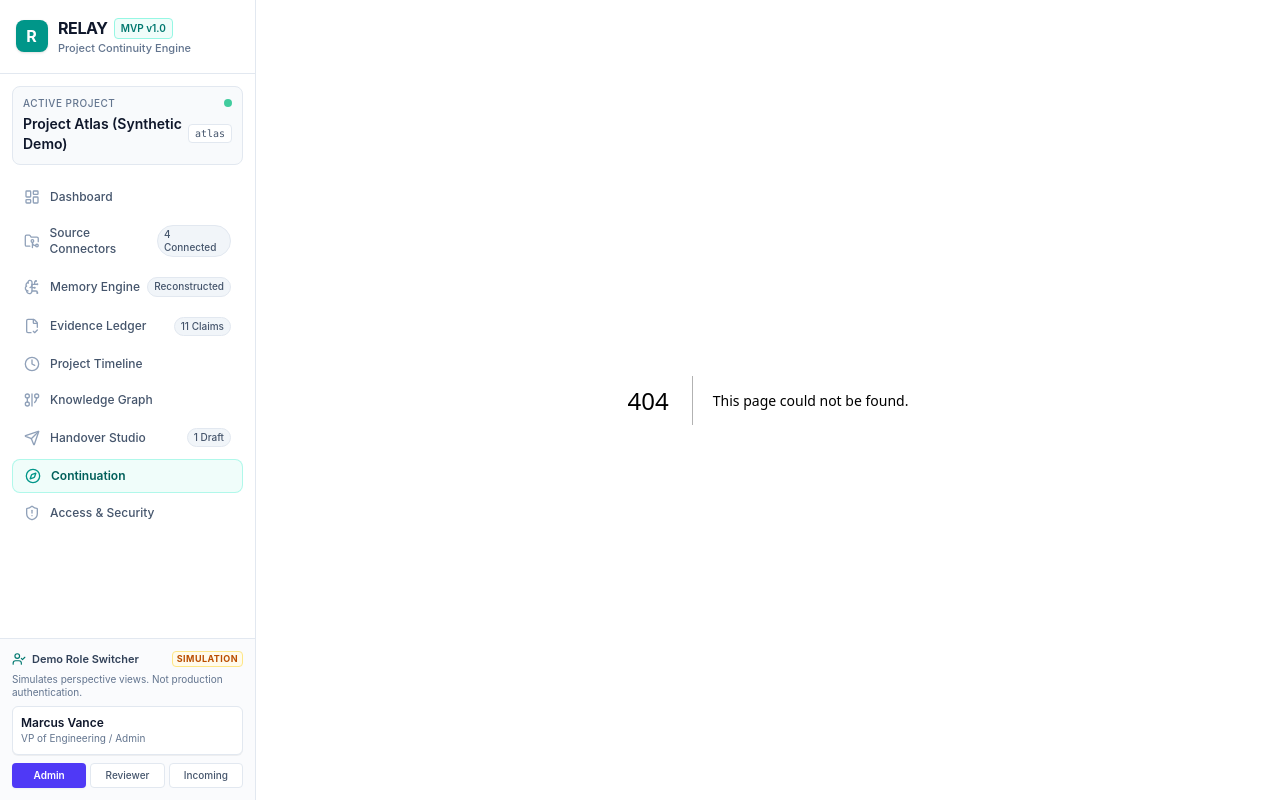
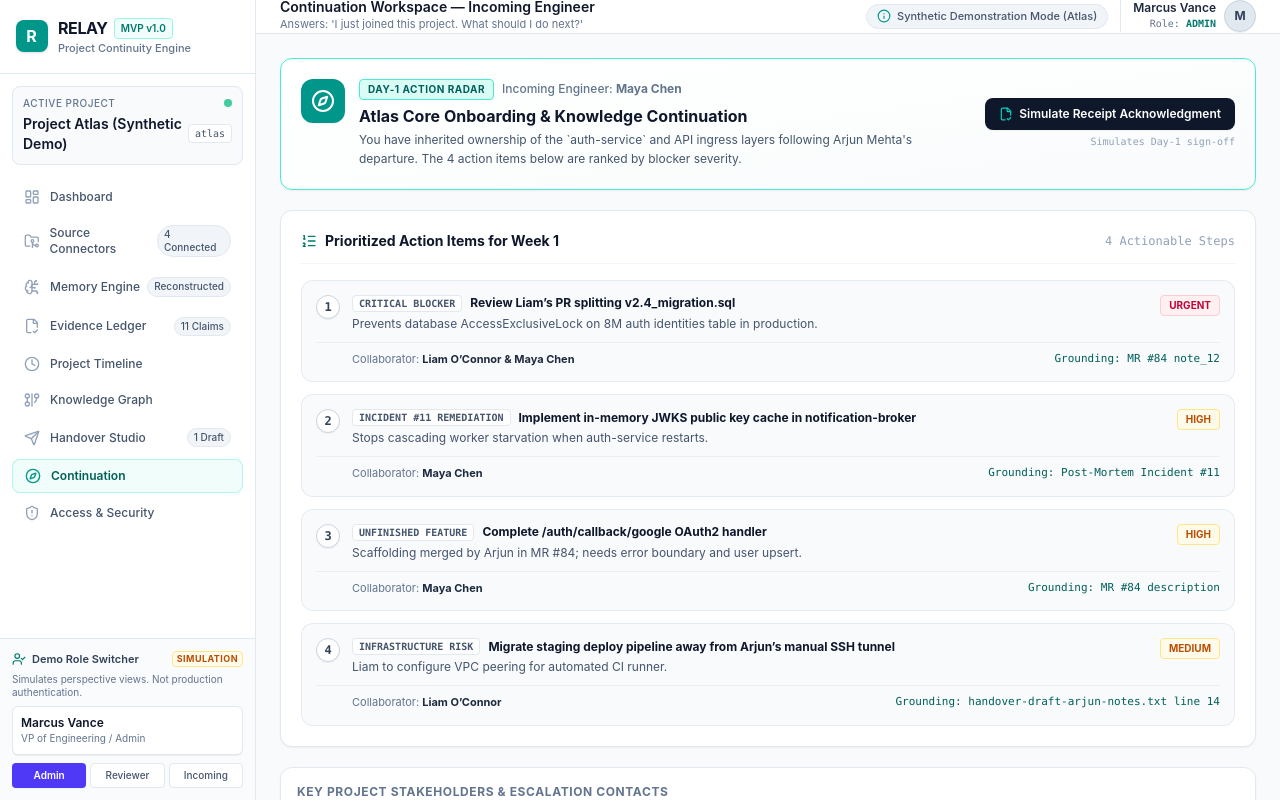
Before and after one commit to CjWrits/Relay, a Next.js app: page /continuation in a window 1280 px wide. Before the commit this address had no page. Built offline with nearby package versions, Linux system fonts and the light colour scheme.

Commit message:
feat(continuation): implement Maya Chen Day-1 Continuation Hub and Action Radar

```diff
--- /dev/null
+++ b/src/app/continuation/page.tsx
@@ -0,0 +1,196 @@
+'use client';
+
+import React, { useState } from 'react';
+import { Header } from '@/components/layout/Header';
+import {
+  ATLAS_TASKS,
+  ATLAS_DECISIONS,
+  ATLAS_RISKS,
+  ATLAS_PEOPLE,
+} from '@/data/mockAtlasData';
+import { useRelay } from '@/context/RelayContext';
+import {
+  Compass,
+  CheckCircle2,
+  AlertTriangle,
+  ArrowRight,
+  ShieldCheck,
+  User,
+  ExternalLink,
+  ListOrdered,
+  FileCheck2,
+} from 'lucide-react';
+
+export default function ContinuationWorkspacePage() {
+  const { currentUser, currentRole } = useRelay();
+  const [acknowledged, setAcknowledged] = useState(false);
+
+  const prioritizedTasks = [
+    {
+      step: 1,
+      title: 'Review Liam’s PR splitting v2.4_migration.sql',
+      tag: 'CRITICAL BLOCKER',
+      reason: 'Prevents database AccessExclusiveLock on 8M auth identities table in production.',
+      assignedTo: 'Liam O’Connor & Maya Chen',
+      evidence: 'MR #84 note_12',
+      status: 'URGENT',
+    },
+    {
+      step: 2,
+      title: 'Implement in-memory JWKS public key cache in notification-broker',
+      tag: 'INCIDENT #11 REMEDIATION',
+      reason: 'Stops cascading worker starvation when auth-service restarts.',
+      assignedTo: 'Maya Chen',
+      evidence: 'Post-Mortem Incident #11',
+      status: 'HIGH',
+    },
+    {
+      step: 3,
+      title: 'Complete /auth/callback/google OAuth2 handler',
+      tag: 'UNFINISHED FEATURE',
+      reason: 'Scaffolding merged by Arjun in MR #84; needs error boundary and user upsert.',
+      assignedTo: 'Maya Chen',
+      evidence: 'MR #84 description',
+      status: 'HIGH',
+    },
+    {
+      step: 4,
+      title: 'Migrate staging deploy pipeline away from Arjun’s manual SSH tunnel',
+      tag: 'INFRASTRUCTURE RISK',
+      reason: 'Liam to configure VPC peering for automated CI runner.',
+      assignedTo: 'Liam O’Connor',
+      evidence: 'handover-draft-arjun-notes.txt line 14',
+      status: 'MEDIUM',
+    },
+  ];
+
+  return (
+    <div className="flex-1 flex flex-col min-h-screen bg-slate-50">
+      <Header
+        title="Continuation Workspace — Incoming Engineer"
+        subtitle="Answers: 'I just joined this project. What should I do next?'"
+      />
+
+      <main className="p-6 max-w-7xl w-full mx-auto space-y-5">
+        {/* Day 1 Focus Hero Card */}
+        <div className="bg-white border border-teal-300 rounded-xl p-5 shadow-xs bg-gradient-to-br from-white via-teal-50/20 to-slate-50">
+          <div className="flex flex-col md:flex-row md:items-center justify-between gap-4">
+            <div className="flex items-start gap-3.5">
+              <div className="w-11 h-11 rounded-xl bg-teal-600 flex items-center justify-center text-white shrink-0 shadow-xs">
+                <Compass className="w-6 h-6" />
+              </div>
+              <div>
+                <div className="flex items-center gap-2">
+                  <span className="text-[10px] font-bold uppercase tracking-wider text-teal-800 bg-teal-100/70 border border-teal-300 px-2 py-0.5 rounded">
+                    Day-1 Action Radar
+                  </span>
+                  <span className="text-xs text-slate-500 font-medium">
+                    Incoming Engineer: <strong>Maya Chen</strong>
+                  </span>
+                </div>
+                <h2 className="text-base font-bold text-slate-900 mt-1">
+                  Atlas Core Onboarding & Knowledge Continuation
+                </h2>
+                <p className="text-xs text-slate-600 mt-0.5 max-w-2xl leading-relaxed">
+                  You have inherited ownership of the `auth-service` and API ingress layers following Arjun Mehta&apos;s departure. The 4 action items below are ranked by blocker severity.
+                </p>
+              </div>
+            </div>
+
+            {/* Formal Acknowledgment Button */}
+            <div className="shrink-0 self-end md:self-auto flex flex-col items-end gap-1">
+              {acknowledged ? (
+                <div className="flex items-center gap-1.5 px-3.5 py-2 rounded-lg bg-emerald-50 border border-emerald-300 text-emerald-800 text-xs font-semibold">
+                  <CheckCircle2 className="w-4 h-4 text-emerald-600" />
+                  Receipt Acknowledged (Demo Session)
+                </div>
+              ) : (
+                <button
+                  type="button"
+                  onClick={() => setAcknowledged(true)}
+                  className="flex items-center gap-1.5 px-3.5 py-2 bg-slate-900 hover:bg-slate-800 text-white rounded-lg text-xs font-semibold shadow-xs transition-colors"
+                >
+                  <FileCheck2 className="w-3.5 h-3.5 text-teal-400" />
+                  Simulate Receipt Acknowledgment
+                </button>
+              )}
+              <span className="text-[10px] text-slate-400 font-mono">
+                {acknowledged ? 'Walkthrough verified' : 'Simulates Day-1 sign-off'}
+              </span>
+            </div>
+          </div>
+        </div>
+
+        {/* Prioritized Action Checklist */}
+        <div className="bg-white border border-slate-200 rounded-xl p-5 shadow-xs">
+          <div className="flex items-center justify-between pb-3 border-b border-slate-100 mb-4">
+            <div className="flex items-center gap-2">
+              <ListOrdered className="w-4 h-4 text-teal-700" />
+              <h3 className="text-sm font-bold text-slate-900">
+                Prioritized Action Items for Week 1
+              </h3>
+            </div>
+            <span className="text-xs text-slate-400 font-mono">4 Actionable Steps</span>
+          </div>
+
+          <div className="space-y-3">
+            {prioritizedTasks.map((task) => (
+              <div
+                key={task.step}
+                className="p-3.5 bg-slate-50 border border-slate-200/80 rounded-xl hover:border-slate-300 transition-all"
+              >
+                <div className="flex items-start justify-between gap-3">
+                  <div className="flex items-start gap-3">
+                    <span className="w-6 h-6 rounded-full bg-white border border-slate-300 flex items-center justify-center font-bold text-xs text-slate-700 shrink-0 font-mono shadow-2xs">
+                      {task.step}
+                    </span>
+                    <div>
+                      <div className="flex items-center gap-2">
+                        <span className="text-[10px] font-bold text-slate-600 bg-white border border-slate-200 px-1.5 py-0.2 rounded font-mono">
+                          {task.tag}
+                        </span>
+                        <h4 className="text-xs font-bold text-slate-900">{task.title}</h4>
+                      </div>
+                      <p className="text-xs text-slate-600 mt-1">{task.reason}</p>
+                    </div>
+                  </div>
+
+                  <span
+                    className={`text-[10px] font-bold px-2 py-0.5 rounded uppercase ${
+                      task.status === 'URGENT'
+                        ? 'bg-rose-50 text-rose-700 border border-rose-200'
+                        : 'bg-amber-50 text-amber-700 border border-amber-200'
+                    }`}
+                  >
+                    {task.status}
+                  </span>
+                </div>
+
+                <div className="mt-2.5 pt-2 border-t border-slate-200/60 flex items-center justify-between text-[11px] text-slate-500 pl-9">
+                  <span>Collaborator: <strong className="text-slate-800">{task.assignedTo}</strong></span>
+                  <span className="font-mono text-teal-800">Grounding: {task.evidence}</span>
+                </div>
+              </div>
+            ))}
+          </div>
+        </div>
+
+        {/* Contacts Directory */}
+        <div className="bg-white border border-slate-200 rounded-xl p-4 shadow-xs">
+          <h3 className="text-xs font-bold uppercase tracking-wider text-slate-500 mb-3">
+            Key Project Stakeholders & Escalation Contacts
+          </h3>
+          <div className="grid grid-cols-1 sm:grid-cols-3 gap-3">
+            {ATLAS_PEOPLE.slice(1, 4).map((p) => (
+              <div key={p.id} className="p-3 bg-slate-50 border border-slate-200 rounded-lg text-xs">
+                <div className="font-bold text-slate-900">{p.name}</div>
+                <div className="text-[11px] text-slate-500">{p.primaryRole}</div>
+                <div className="text-[10px] font-mono text-teal-700 mt-1">{p.email}</div>
+              </div>
+            ))}
+          </div>
+        </div>
+      </main>
+    </div>
+  );
+}
```
